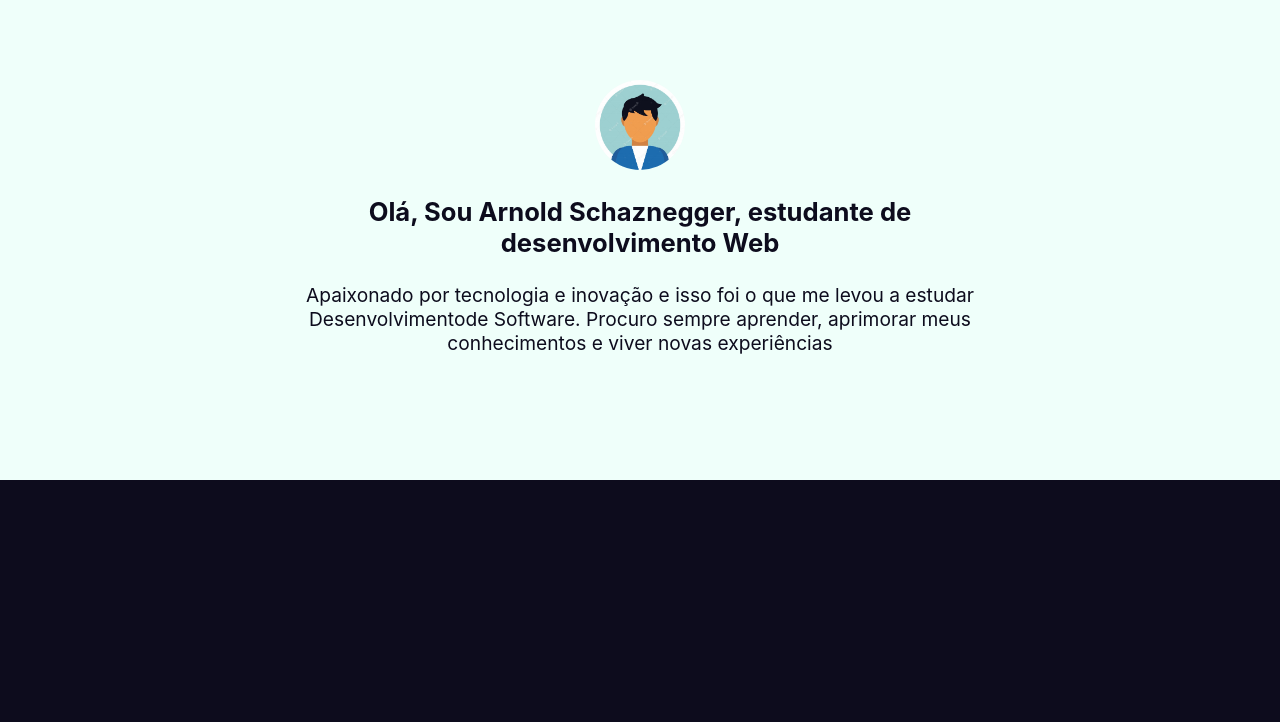
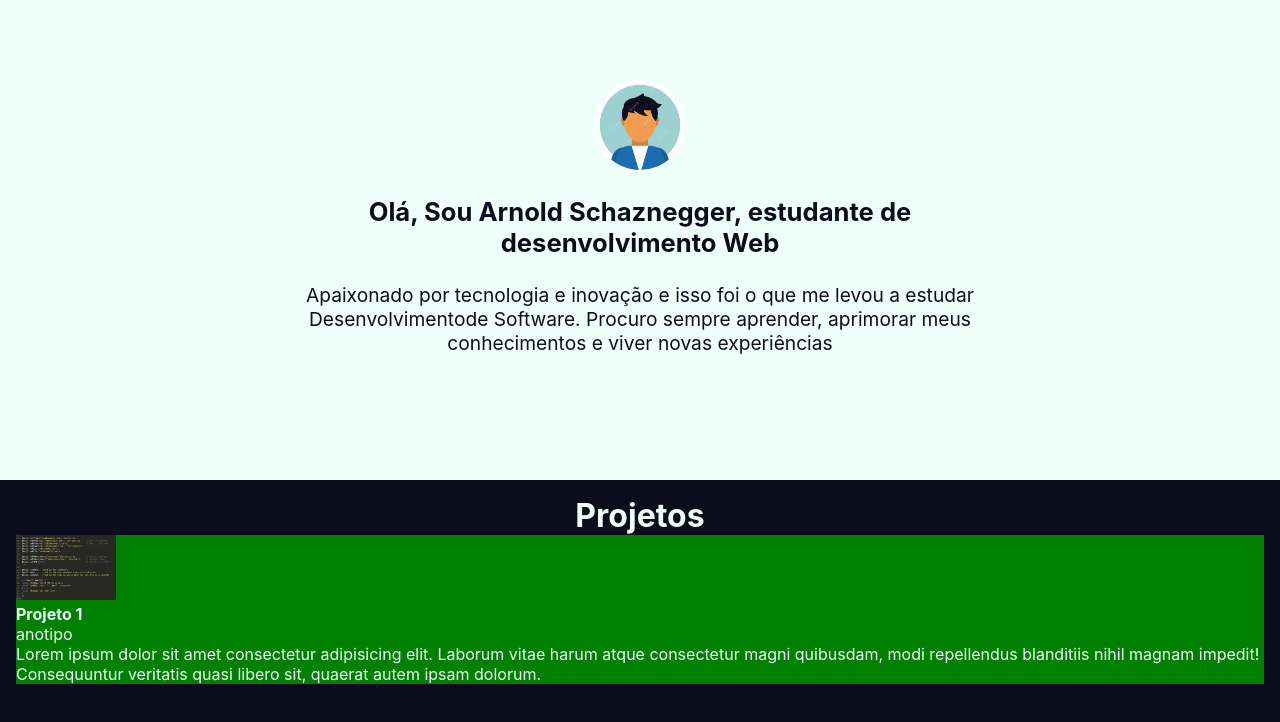
Before and after one commit to leo606/leo-portfolio, a React (Create React App) app: page / in a window 1280 px wide. Shown: the top 722 px of the page. Built offline with nearby package versions, Linux system fonts and the light colour scheme.

Commit message:
add projects and projectCard

```diff
--- a/src/App.jsx
+++ b/src/App.jsx
@@ -4,7 +4,9 @@ import useOnClickOutside from './hooks';
 import './App.css';
 import GlobalStyles from './global';
 import theme from './theme';
-import { Burger, Menu, Header } from './components';
+import {
+  Burger, Menu, Header, Projects,
+} from './components';
 
 function App() {
   const [burgerOpen, setBurgerOpen] = useState(false);
@@ -13,14 +15,13 @@ function App() {
   useOnClickOutside(node, () => setBurgerOpen(false));
   return (
     <ThemeProvider theme={theme}>
-      <>
-        <GlobalStyles />
-        <Header />
-        <div ref={node}>
-          <Burger burgerOpen={burgerOpen} setBurgerOpen={setBurgerOpen} />
-          <Menu burgerOpen={burgerOpen} setBurgerOpen={setBurgerOpen} />
-        </div>
-      </>
+      <GlobalStyles />
+      <div ref={node}>
+        <Burger burgerOpen={burgerOpen} setBurgerOpen={setBurgerOpen} />
+        <Menu burgerOpen={burgerOpen} setBurgerOpen={setBurgerOpen} />
+      </div>
+      <Header />
+      <Projects />
     </ThemeProvider>
   );
 }
--- /dev/null
+++ b/src/components/ProjectCard/ProjectCard.jsx
@@ -0,0 +1,26 @@
+import React from 'react';
+import StyledProjectCard from './ProjectCard.styled';
+import codeImage from '../../images/code.jpg';
+
+function ProjectCard() {
+  return (
+    <StyledProjectCard>
+      <section>
+        <img src={codeImage} alt="code example" />
+        <h4>Projeto 1</h4>
+        <div>
+          <span>ano</span>
+          <span>tipo</span>
+        </div>
+        <p>
+          Lorem ipsum dolor sit amet consectetur adipisicing elit.
+          Laborum vitae harum atque consectetur magni quibusdam,
+          modi repellendus blanditiis nihil magnam impedit!
+          Consequuntur veritatis quasi libero sit, quaerat autem ipsam dolorum.
+        </p>
+      </section>
+    </StyledProjectCard>
+  );
+}
+
+export default ProjectCard;
--- /dev/null
+++ b/src/components/ProjectCard/ProjectCard.styled.jsx
@@ -0,0 +1,10 @@
+import styled from 'styled-components';
+
+const StyledProjectCard = styled.section`
+  background-color: green;
+  img {
+    max-width: 100px;
+  }
+`;
+
+export default StyledProjectCard;
--- /dev/null
+++ b/src/components/Projects/Projects.jsx
@@ -0,0 +1,16 @@
+import React from 'react';
+import StyledProjects from './Projects.styled';
+import ProjectCard from '../ProjectCard/ProjectCard';
+
+function Projects() {
+  return (
+    <StyledProjects>
+      <main>
+        <h3>Projetos</h3>
+        <ProjectCard />
+      </main>
+    </StyledProjects>
+  );
+}
+
+export default Projects;
--- /dev/null
+++ b/src/components/Projects/Projects.styled.jsx
@@ -0,0 +1,13 @@
+import styled from 'styled-components';
+
+const StyledProjects = styled.section`
+  padding: 1em;
+
+  h3 {
+    text-align: center;
+    font-size: 2em;
+  }
+
+`;
+
+export default StyledProjects;
--- a/src/components/index.js
+++ b/src/components/index.js
@@ -1,3 +1,4 @@
 export { default as Burger } from './Burger/Burger';
 export { default as Menu } from './Menu/Menu';
 export { default as Header } from './Header/Header';
+export { default as Projects } from './Projects/Projects';
```
Also changed, not shown: src/images/code.jpg (added).
